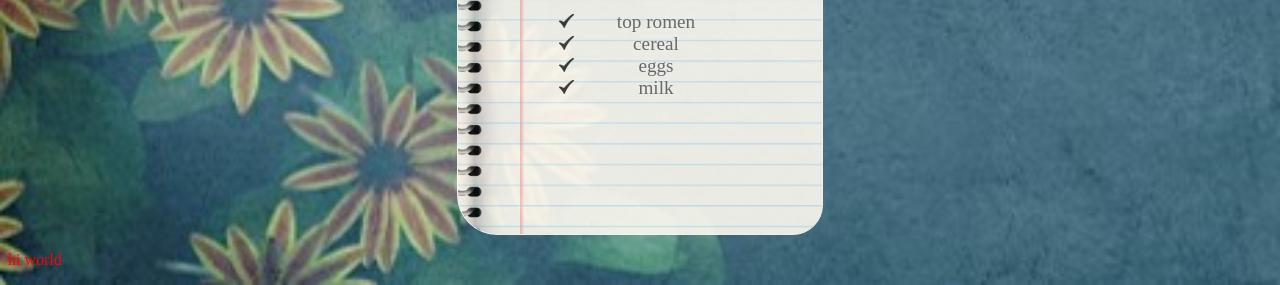
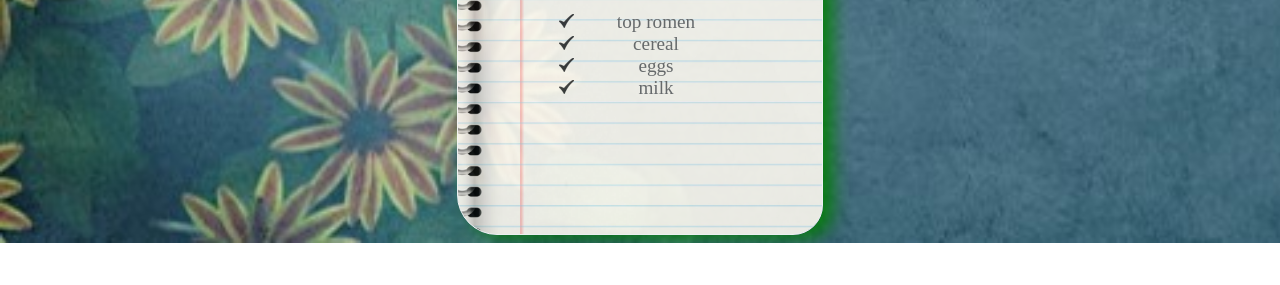
Before and after one commit to KenyonBlue/shopping-list, a plain HTML site: page index.html in a window 1280 px wide. Shown: the part 696-981 px from the top of the page. After the commit the page ends 939 px from the top, so only its background shows below. Drawn offline with Linux system fonts and the light colour scheme.

Commit message:
added green shadow and removed usless code

```diff
--- a/css/style.css
+++ b/css/style.css
@@ -6,10 +6,6 @@
      background-image: url("../images/flowers-2.jpg");
      background-size: cover;
      background-repeat: no-repeat;
- }
-
- p {
-     color: red;
  }
 
  .site-title {
@@ -43,8 +39,8 @@
      border-radius: 30px 40px;
      background-image: url("../images/paper.jpg");
      background-size: cover;
-     /*background-color: dimgrey;
-    box-shadow: 10px 4px 18px 0px;*/
+     /*background-color: dimgrey;*/
+     box-shadow: 10px 4px 18px 0px green;
      opacity: 0.9;
      height: 21em;
  }
--- a/index.html
+++ b/index.html
@@ -65,7 +65,7 @@
         </div>
     </div>
 
-    <p class="hi">hi world</p>
+
     <script src="js/shopping-list.js"></script>
 </body>
 
```
